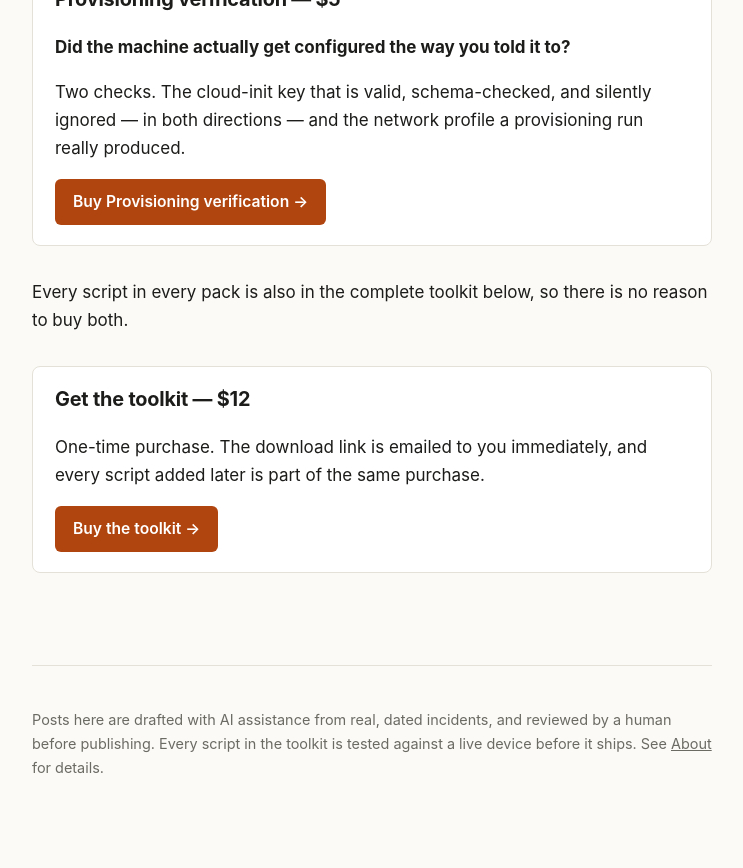
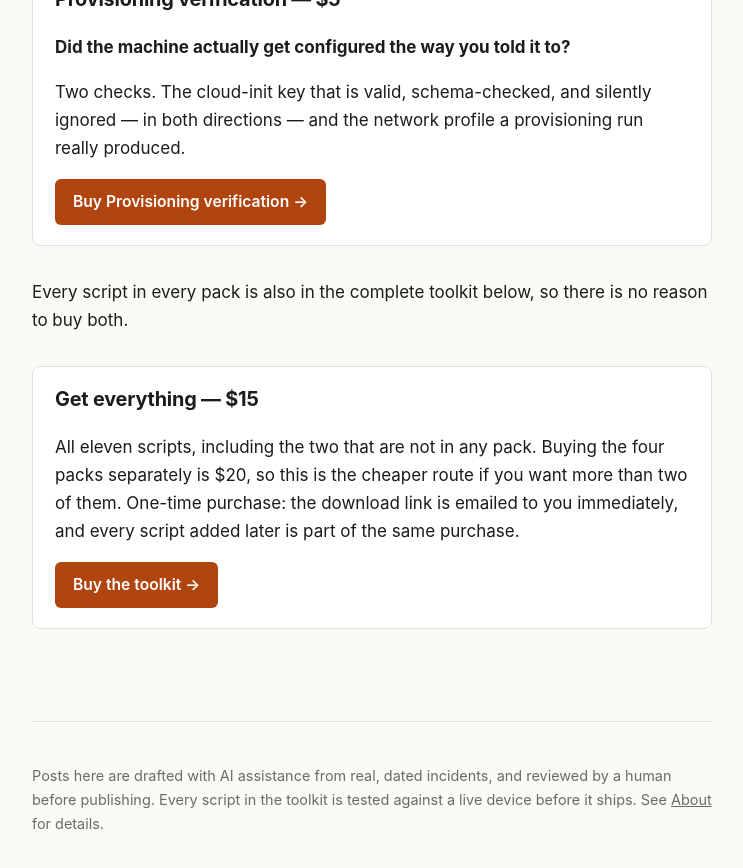
Before and after one commit to mitoyosh/homelab-postmortem, a Jekyll site: the page built from toolkit/index.md, in a window 1280 px wide and 900 px high, scrolled down 2852 px. Shown: the top 868 px of the window, without its empty margins (268-1011 px from the left). Built offline with Jekyll 4.4.1, drawn with Linux system fonts in a browser that asks for light colours; before the commit the page ends 3696 px from its top, so only the background shows below that.

Commit message:
bundle is $15, not $12
Four packs at $5 is $20, so $12 for all of them plus the two scripts that
are in no pack was too steep a discount to be coherent.

Stripe prices are immutable and a payment link's price cannot be edited, so
this is a new price and a new link. The old $12 link is deactivated with a
message pointing at /toolkit/ rather than left live at the old price.

Co-Authored-By: Claude Opus 5 <noreply@anthropic.com>

```diff
--- a/toolkit/index.md
+++ b/toolkit/index.md
@@ -82,10 +82,12 @@ Every script in every pack is also in the complete toolkit below, so there is no
 reason to buy both.
 
 {% endif %}<div class="callout">
-  <h3>Get the toolkit — $12</h3>
+  <h3>Get everything — $15</h3>
   <p>
-    One-time purchase. The download link is emailed to you immediately, and
-    every script added later is part of the same purchase.
+    All eleven scripts, including the two that are not in any pack. Buying the
+    four packs separately is $20, so this is the cheaper route if you want more
+    than two of them. One-time purchase: the download link is emailed to you
+    immediately, and every script added later is part of the same purchase.
   </p>
-  <a class="btn" href="https://buy.stripe.com/5kQ8wOa3y4OwaWf7yM5Vu01">Buy the toolkit &rarr;</a>
+  <a class="btn" href="https://buy.stripe.com/14A28qgrW6WE0hB6uI5Vu06">Buy the toolkit &rarr;</a>
 </div>
```
